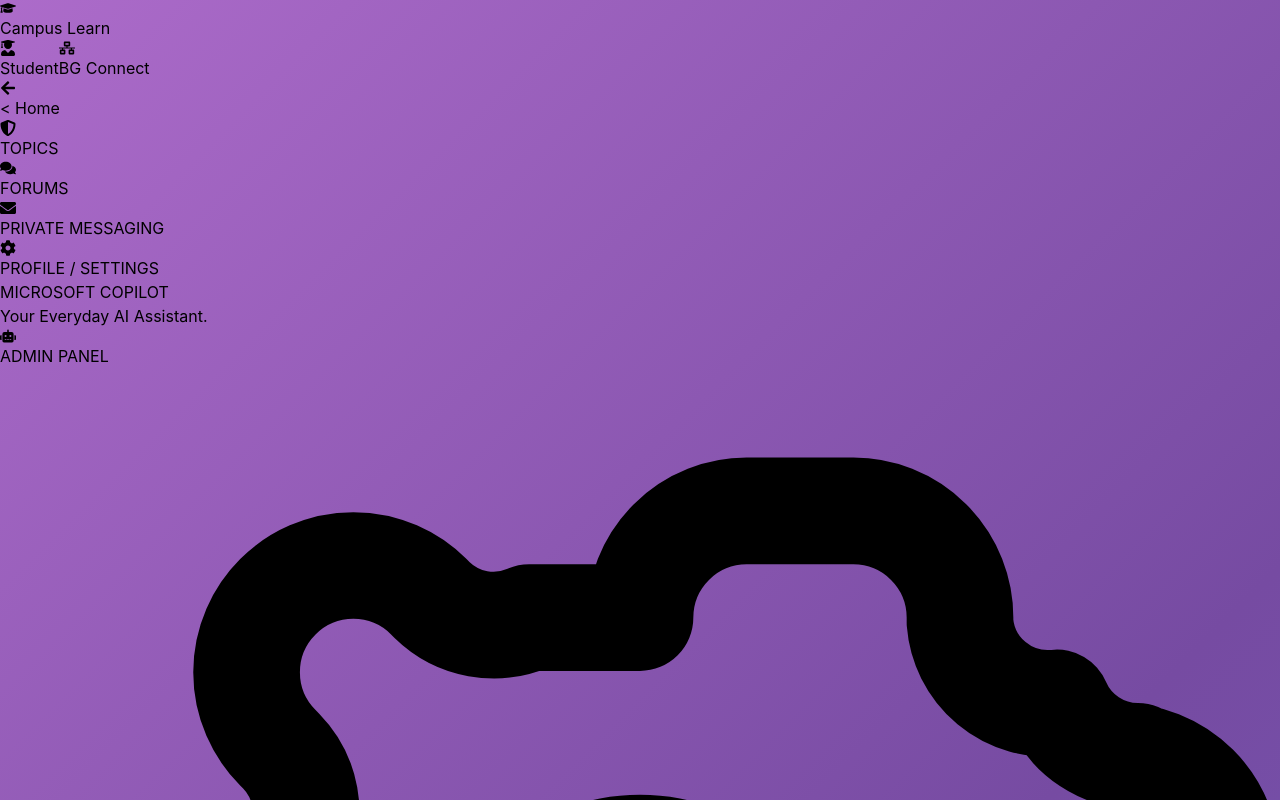
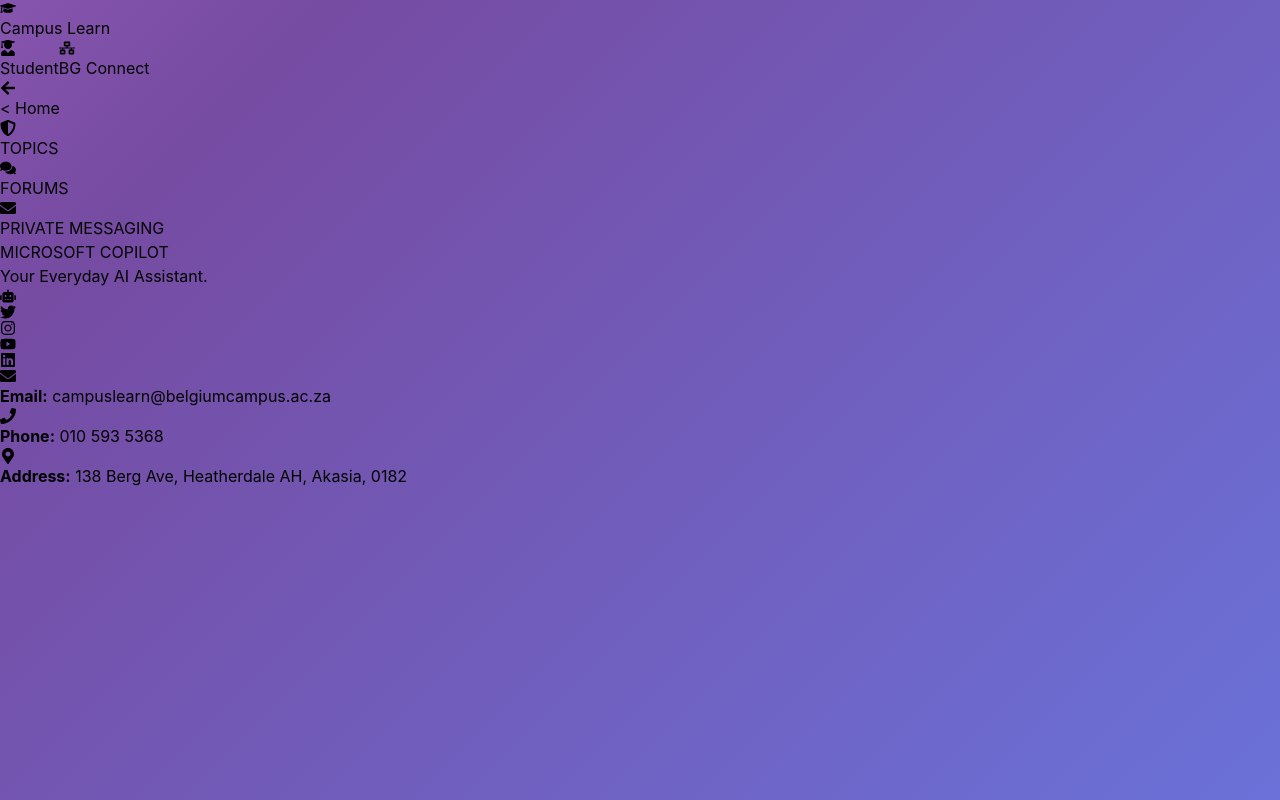
Before and after one commit to Troniccs2/campuslearn-platform-public, a React (Vite) app in the folder CampusLearn/front_end/: page /dashboard/tutor in a window 1280 px wide. Shown: the top 800 px of the page. Built offline with nearby package versions, Linux system fonts and the light colour scheme.

Commit message:
Removed AdminPanel from TutorRole and profile page

```diff
--- a/CampusLearn/front_end/src/App.tsx
+++ b/CampusLearn/front_end/src/App.tsx
@@ -10,7 +10,6 @@ import AboutPage from "./pages/AboutPage";
 import AuthLoginForm from "./pages/AuthLoginForm";
 import AuthRegistrationForm from "./pages/AuthRegistrationForm";
 import AuthForgotPasswordForm from "./pages/AuthForgotPasswordForm";
-// 🛑 CRITICAL NEW IMPORT 🛑
 import AuthResetPasswordForm from "./pages/AuthResetPasswordForm";
 
 // --- Dashboard Pages ---
@@ -34,9 +33,6 @@ import PrivateMessagingPage from "./pages/PrivateMessagingPage";
 import SearchComposePage from "./pages/SearchComposePage";
 import ConversationViewPage from "./pages/ConversationViewPage";
 
-// --- Profile Settings Page ---
-import ProfileSettingsPage from "./pages/ProfileSettingsPage";
-
 // --- AI Copilot Page ---
 import AICopilotPage from "./pages/AICopilotPage";
 
@@ -52,88 +48,53 @@ import "./App.css";
 const App: React.FC = () => {
   return (
     <Router>
-           {" "}
       <Routes>
         {/* Main Application Routes */}
         <Route path="/" element={<HomePage />} />
         <Route path="/auth" element={<AuthPage />} />
-                <Route path="/about" element={<AboutPage />} />       {" "}
+        <Route path="/about" element={<AboutPage />} />
+
         {/* Authentication Form Routes */}
         <Route path="/auth/login" element={<AuthLoginForm />} />
-               {" "}
         <Route path="/auth/register" element={<AuthRegistrationForm />} />
-               {" "}
-        <Route
-          path="/auth/forgot-password"
-          element={<AuthForgotPasswordForm />}
-        />
-        {/* 🛑 CRITICAL NEW ROUTE: For the email link to work 🛑 */}
-        <Route
-          path="/auth/reset-password"
-          element={<AuthResetPasswordForm />}
-        />
+        <Route path="/auth/forgot-password" element={<AuthForgotPasswordForm />} />
+        <Route path="/auth/reset-password" element={<AuthResetPasswordForm />} />
+
         {/* Dashboard Routes (Role-Gated) */}
-               {" "}
         <Route path="/student-dashboard" element={<StudentDashboard />} />
         <Route path="/tutor-dashboard" element={<TutorDashboard />} />
         <Route path="/admin-dashboard" element={<AdminDashboard />} />
-               {" "}
+
         <Route path="/dashboard/student" element={<StudentDashboard />} />
         <Route path="/dashboard/tutor" element={<TutorDashboard />} />
         <Route path="/dashboard/admin" element={<AdminDashboard />} />
+
         {/* Topics Routes */}
         <Route path="/topics" element={<TopicsPage />} />
         <Route path="/topics/:topicId" element={<TopicDetailsPage />} />
         <Route path="/topics/create" element={<CreateTopicPage />} />
-               {" "}
-        <Route
-          path="/topics/:topicId/materials"
-          element={<ViewLearningMaterialsPage />}
-        />
-               {" "}
-        {/* Forum Routes - CRITICAL FIX: The list route MUST come before the view route */}
+        <Route path="/topics/:topicId/materials" element={<ViewLearningMaterialsPage />} />
+
+        {/* Forum Routes */}
         <Route path="/forums" element={<ForumsPage />} />
-               {" "}
         <Route path="/forums/:slug/threads" element={<ForumThreadListPage />} />
-               {" "}
-        <Route
-          path="/forums/:slug/:threadId"
-          element={<ForumThreadViewPage />}
-        />
-                {/* Private Messaging Route */}
+        <Route path="/forums/:slug/:threadId" element={<ForumThreadViewPage />} />
+
+        {/* Private Messaging Routes */}
         <Route path="/messages" element={<PrivateMessagingPage />} />
-               {" "}
         <Route path="/messages/compose" element={<SearchComposePage />} />
-               {" "}
-        <Route
-          path="/messages/:conversationId"
-          element={<ConversationViewPage />}
-        />
-                {/* Profile Settings Route */}
-                <Route path="/profile" element={<ProfileSettingsPage />} />
-               {" "}
-        <Route path="/profile/settings" element={<ProfileSettingsPage />} />
+        <Route path="/messages/:conversationId" element={<ConversationViewPage />} />
+
         {/* AI Copilot Route */}
-                <Route path="/copilot" element={<AICopilotPage />} />       {" "}
-        {/* Admin Panel Route*/}
+        <Route path="/copilot" element={<AICopilotPage />} />
+
+        {/* Admin Panel Route */}
         <Route path="/admin-panel" element={<AdminPanelPage />} />
-               {" "}
         <Route path="/admin/manage-accounts" element={<ManageAccountsPage />} />
-               {" "}
-        <Route
-          path="/admin/manage-user/:accountId"
-          element={<AccountManagementViewPage />}
-        />
-               {" "}
+        <Route path="/admin/manage-user/:accountId" element={<AccountManagementViewPage />} />
         <Route path="/admin/analytics" element={<PlatformAnalyticsPage />} />
-               {" "}
-        <Route
-          path="/admin/moderate-content"
-          element={<ContentModerationPage />}
-        />
-             {" "}
+        <Route path="/admin/moderate-content" element={<ContentModerationPage />} />
       </Routes>
-         {" "}
     </Router>
   );
 };
--- a/CampusLearn/front_end/src/pages/AdminDashboard.tsx
+++ b/CampusLearn/front_end/src/pages/AdminDashboard.tsx
@@ -1,7 +1,7 @@
 // src/pages/AdminDashboard.tsx
 
 import React from 'react';
-import { FaEnvelope, FaCog } from 'react-icons/fa';
+import { FaEnvelope } from 'react-icons/fa';
 import DashboardGridIcon from '../components/DashboardGridIcon';
 import AdminPanelWidget from '../components/AdminPanelWidget';
 import Layout from '../components/Layout';
@@ -16,8 +16,9 @@ const AdminDashboard: React.FC = () => {
         {/* Dashboard Grid Icons */}
         {/* Note: This grid only has 2 items based on the Admin prototype */}
         <div className="grid grid-cols-2 gap-4 sm:gap-6">
-          <DashboardGridIcon title="PRIVATE MESSAGING" Icon={FaEnvelope} href="/messages" />
-          <DashboardGridIcon title="PROFILE / SETTINGS" Icon={FaCog} href="/profile" />
+          <div className="col-span-2">
+            <DashboardGridIcon title="PRIVATE MESSAGING" Icon={FaEnvelope} href="/messages" />
+          </div>
         </div>
 
         {/* Widgets */}
--- a/CampusLearn/front_end/src/pages/ContentModerationPage.tsx
+++ b/CampusLearn/front_end/src/pages/ContentModerationPage.tsx
@@ -136,7 +136,7 @@ const ContentModerationPage: React.FC = () => {
                     </div>
                     {/* Top Right Nav Links */}
                     <div className="flex gap-4">
-                        {['Home', 'Private Messaging', 'Profile / Settings'].map(item => (
+                        {['Home', 'Private Messaging'].map(item => (
                             <button key={item} className="text-sm font-medium text-white/80 hover:text-white transition-colors p-2 rounded-md hover:bg-white/10">{item}</button>
                         ))}
                     </div>
--- a/CampusLearn/front_end/src/pages/PlatformAnalyticsPage.tsx
+++ b/CampusLearn/front_end/src/pages/PlatformAnalyticsPage.tsx
@@ -175,7 +175,7 @@ const PlatformAnalyticsPage: React.FC = () => {
                     </div>
                     {/* Top Right Nav Links */}
                     <div className="flex gap-4">
-                        {['Home', 'Private Messaging', 'Profile / Settings'].map(item => (
+                        {['Home', 'Private Messaging'].map(item => (
                             <button key={item} className="text-sm font-medium text-white/80 hover:text-white transition-colors p-2 rounded-md hover:bg-white/10">{item}</button>
                         ))}
                     </div>
--- a/CampusLearn/front_end/src/pages/StudentDashboard.tsx
+++ b/CampusLearn/front_end/src/pages/StudentDashboard.tsx
@@ -2,7 +2,7 @@
 
 import React from 'react';
 import { Link } from 'react-router-dom';
-import { FaShieldAlt, FaComments, FaEnvelope, FaCog } from 'react-icons/fa';
+import { FaShieldAlt, FaComments, FaEnvelope } from 'react-icons/fa';
 import DashboardGridIcon from '../components/DashboardGridIcon';
 import MicrosoftCopilotWidget from '../components/MicrosoftCopilotWidget';
 import Layout from '../components/Layout';
@@ -18,8 +18,9 @@ const StudentDashboard: React.FC = () => {
         <div className="grid grid-cols-2 gap-4 sm:gap-6">
           <DashboardGridIcon title="TOPICS" Icon={FaShieldAlt} href="/topics" />
           <DashboardGridIcon title="FORUMS" Icon={FaComments} href="/forums" />
-          <DashboardGridIcon title="PRIVATE MESSAGING" Icon={FaEnvelope} href="/messages" />
-          <DashboardGridIcon title="PROFILE / SETTINGS" Icon={FaCog} href="/profile" />
+          <div className="col-span-2">
+            <DashboardGridIcon title="PRIVATE MESSAGING" Icon={FaEnvelope} href="/messages" />
+          </div>
         </div>
 
         {/* 🌟 WRAPPING THE WIDGET IN A LINK TO MAKE IT CLICKABLE 🌟 */}
--- a/CampusLearn/front_end/src/pages/TutorDashBoard.tsx
+++ b/CampusLearn/front_end/src/pages/TutorDashBoard.tsx
@@ -2,10 +2,9 @@
 
 import React from 'react';
 import { Link } from 'react-router-dom';
-import { FaShieldAlt, FaComments, FaEnvelope, FaCog } from 'react-icons/fa';
+import { FaShieldAlt, FaComments, FaEnvelope } from 'react-icons/fa';
 import DashboardGridIcon from '../components/DashboardGridIcon';
 import MicrosoftCopilotWidget from '../components/MicrosoftCopilotWidget';
-import AdminPanelWidget from '../components/AdminPanelWidget';
 import Layout from '../components/Layout';
 import BackButton from '../components/BackButton';
 
@@ -19,8 +18,9 @@ const TutorDashboard: React.FC = () => {
         <div className="grid grid-cols-2 gap-4 sm:gap-6">
           <DashboardGridIcon title="TOPICS" Icon={FaShieldAlt} href="/topics" />
           <DashboardGridIcon title="FORUMS" Icon={FaComments} href="/forums" />
-          <DashboardGridIcon title="PRIVATE MESSAGING" Icon={FaEnvelope} href="/messages" />
-          <DashboardGridIcon title="PROFILE / SETTINGS" Icon={FaCog} href="/profile" />
+          <div className="col-span-2">
+            <DashboardGridIcon title="PRIVATE MESSAGING" Icon={FaEnvelope} href="/messages" />
+          </div>
         </div>
 
         {/* 🌟 AI BUTTON / COPILOT LINK ADDED HERE 🌟 */}
@@ -29,7 +29,6 @@ const TutorDashboard: React.FC = () => {
             <MicrosoftCopilotWidget />
         </Link>
 
-        <AdminPanelWidget />
     </Layout>
   );
 };
```
Also changed, not shown: 1 other file (tests, documents, lock files or other folders). Lines whose indentation alone changed are shown as unchanged.
